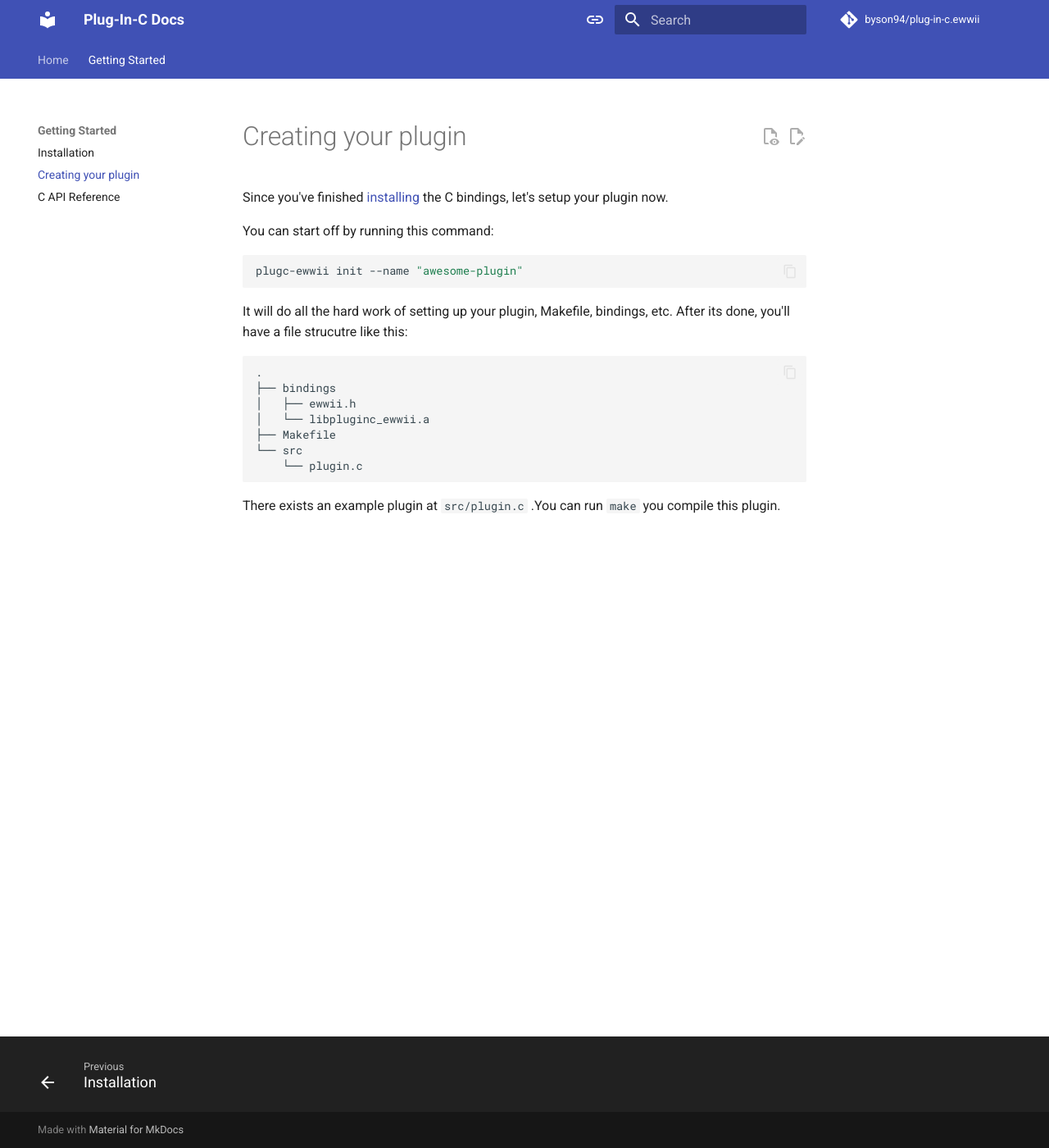
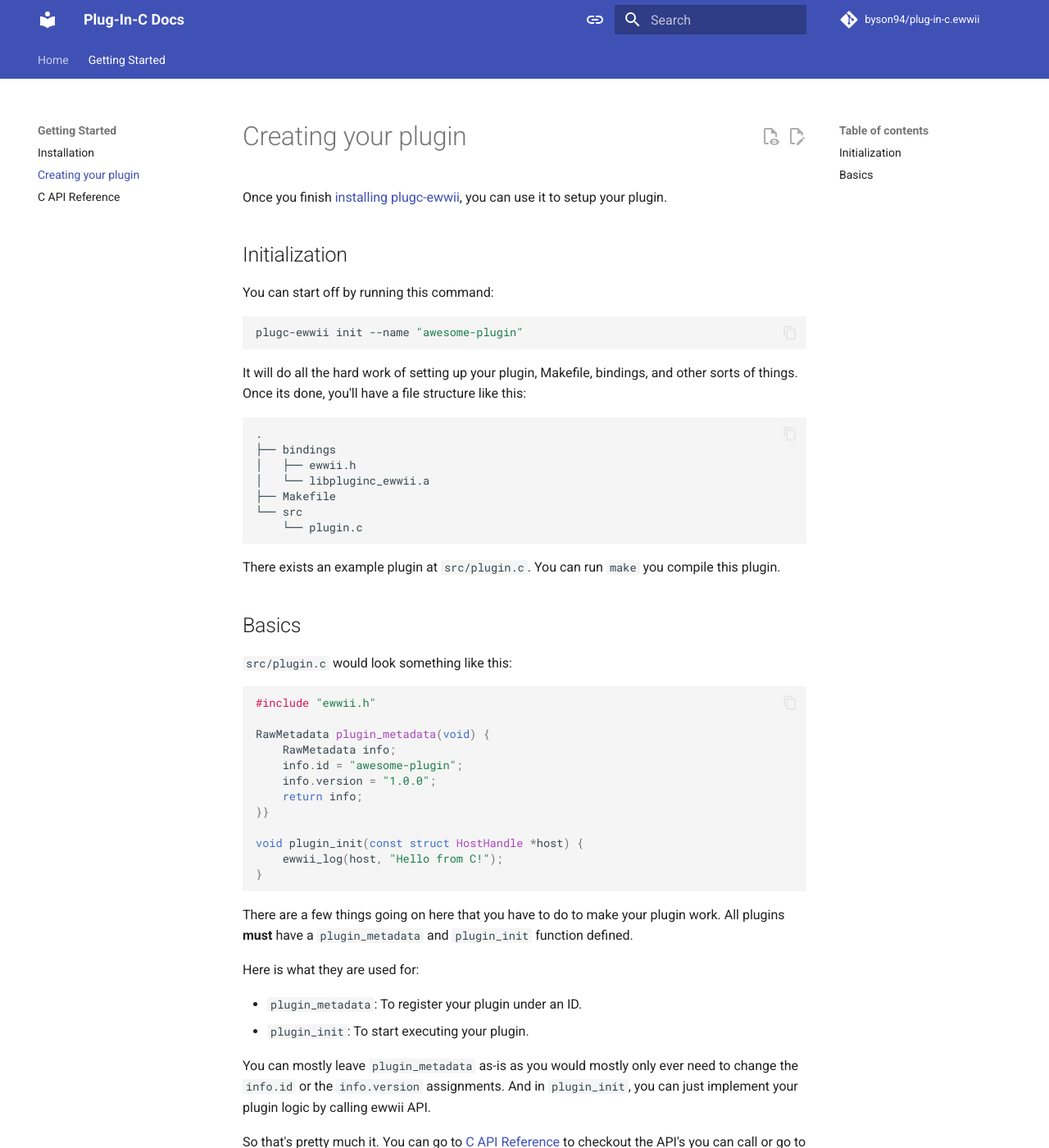
Before and after one commit to Byson94/plug-in-c.ewwii, an MkDocs documentation site: the page built from docs/creating-your-plugin.md, in a window 1280 px wide and 1400 px high. Shown: the whole window at 82% size. Built offline with MkDocs 1.6.1 and Material for MkDocs 9.7.7, drawn with Linux system fonts in a browser that asks for light colours; comment, search, counter and statistics services are not loaded; some of the changed text lies outside the part shown.

Commit message:
docs: write more docs

````diff
--- a/docs/creating-your-plugin.md
+++ b/docs/creating-your-plugin.md
@@ -1,6 +1,8 @@
 # Creating your plugin
 
-Since you've finished [installing](getting-started.md) the C bindings, let's setup your plugin now.
+Once you finish [installing plugc-ewwii](getting-started.md), you can use it to setup your plugin.
+
+## Initialization
 
 You can start off by running this command:
 
@@ -8,8 +10,8 @@ You can start off by running this command:
 plugc-ewwii init --name "awesome-plugin"
 ```
 
-It will do all the hard work of setting up your plugin, Makefile, bindings, etc. After its done, you'll have
-a file strucutre like this:
+It will do all the hard work of setting up your plugin, Makefile, bindings, and other sorts of things.
+Once its done, you'll have a file structure like this:
 
 ```txt
 .
@@ -21,4 +23,38 @@ a file strucutre like this:
     └── plugin.c
 ```
 
-There exists an example plugin at `src/plugin.c` .You can run `make` you compile this plugin.
+There exists an example plugin at `src/plugin.c`. You can run `make` you compile this plugin.
+
+## Basics
+
+`src/plugin.c` would look something like this:
+
+```c
+#include "ewwii.h"
+
+RawMetadata plugin_metadata(void) {
+    RawMetadata info;
+    info.id = "awesome-plugin";
+    info.version = "1.0.0";
+    return info;
+}}
+
+void plugin_init(const struct HostHandle *host) {
+    ewwii_log(host, "Hello from C!");
+}
+```
+
+There are a few things going on here that you have to do to make your plugin work. All plugins **must**
+have a `plugin_metadata` and `plugin_init` function defined.
+
+Here is what they are used for:
+
+- `plugin_metadata`: To register your plugin under an ID.
+- `plugin_init`: To start executing your plugin.
+
+You can mostly leave `plugin_metadata` as-is as you would mostly only ever need to change the `info.id`
+or the `info.version` assignments. And in `plugin_init`, you can just implement your plugin logic by calling
+ewwii API.
+
+So that's pretty much it. You can go to [C API Reference](api.md) to checkout the API's you can call or
+go to [Examples](examples.md) to see a few example plugins.
````
Also changed, not shown: docs/getting-started.md (+5 -2 lines).
